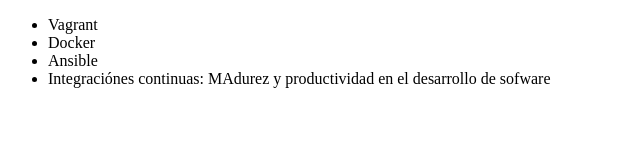
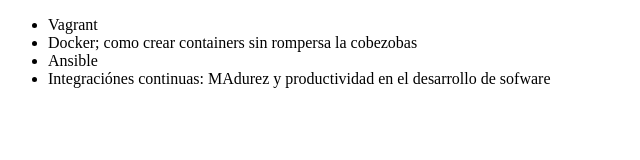
Before and after one commit to jordyangeles/repositorioprueba, a plain HTML site: page index.html in a window 1280 px wide. Shown: the whole page, without its empty margins (0-640 px from the left). Drawn offline with Linux system fonts and the light colour scheme.

```diff
--- a/index.html
+++ b/index.html
@@ -2,12 +2,12 @@
 <html lang = "en">
 <head>
      <meta charset = "UTF-8">
-     <title> Cursos de Alura </title>
+     <title> Nuevo y mejor Cursos de Alura con certificados</title>
 </head>
 <body>
      <ul>
          <li> Vagrant </li>
-         <li> Docker </li>
+         <li> Docker; como crear containers sin rompersa la cobezobas </li>
          <li> Ansible </li>
          <li> Integraciónes continuas: MAdurez y productividad en el desarrollo de sofware </li>
      </ul>
```
